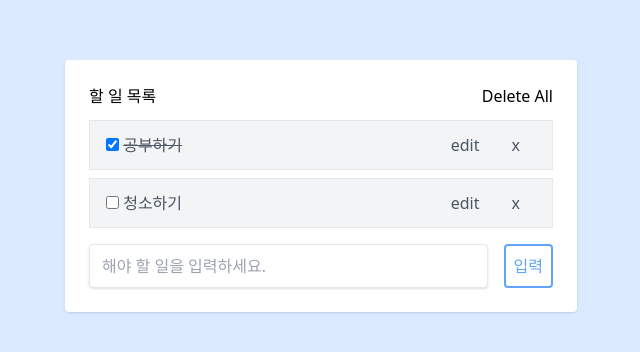
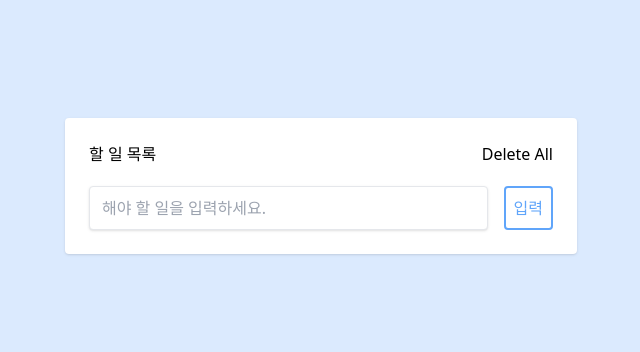
Before and after one commit to jxxhong/To-Do-List, a React (Create React App) app in the folder new-todolist/: page / in a window 1280 px wide. Shown: the part 214-566 px from the top of the page, without its empty margins (319-959 px from the left). Built offline with nearby package versions, Linux system fonts and the light colour scheme; the HTML template or start-up script is replaced by a standard one.

Commit message:
Feat : use localStorage

```diff
--- a/new-todolist/src/App.js
+++ b/new-todolist/src/App.js
@@ -3,25 +3,18 @@ import './App.css'
 import Lists from './components/Lists';
 import Form from './components/Form';
 
+const initialTodoData = localStorage.getItem('todoData') ? JSON.parse(localStorage.getItem('todoData')) : [];
+
 export default function App() {
-  const [todoData, setTodoData] = useState([
-    {
-      id: '1',
-      title: '공부하기',
-      completed: true,
-    },
-    {
-      id: '2',
-      title: '청소하기',
-      completed: false,
-    },
-  ]);
+
+  const [todoData, setTodoData] = useState(initialTodoData);
 
   const [value, setValue] = useState('');
 
   const handleClick = useCallback((id) => {
     let newTodoData = todoData.filter(data => data.id !== id)
     setTodoData(newTodoData);
+    localStorage.setItem('todoData',JSON.stringify(newTodoData));
   }, [todoData]);
 
   const handleSubmit = (e) => {
@@ -34,11 +27,14 @@ export default function App() {
     };
 
     setTodoData(prev => [...prev, newTodo]);
+    localStorage.setItem('todoData',JSON.stringify([...todoData, newTodo]));
+
     setValue('');
   }
 
   const handleRemoveClick = () => {
     setTodoData([]);
+    localStorage.setItem('todoData',JSON.stringify([]));
   }
 
   return (
--- a/new-todolist/src/components/List.js
+++ b/new-todolist/src/components/List.js
@@ -15,6 +15,7 @@ const List = React.memo(({
       return data;
     })
     setTodoData(newTodoData);
+    localStorage.setItem('todoData',JSON.stringify(newTodoData));
   }
 
   const handleEditChange = (event) =>{
@@ -32,6 +33,8 @@ const List = React.memo(({
     });
 
     setTodoData(newTodoData);
+    localStorage.setItem('todoData',JSON.stringify(newTodoData));
+
     setIsEditing(false);
   }
 
--- a/new-todolist/src/components/Lists.js
+++ b/new-todolist/src/components/Lists.js
@@ -12,6 +12,7 @@ const Lists = React.memo(({ todoData, setTodoData, handleClick }) => {
 
     newTodoData.splice(result.destination.index, 0, reorderedItem);
     setTodoData(newTodoData);
+    localStorage.setItem('todoData',JSON.stringify(newTodoData));
   }
 
   return (
```
